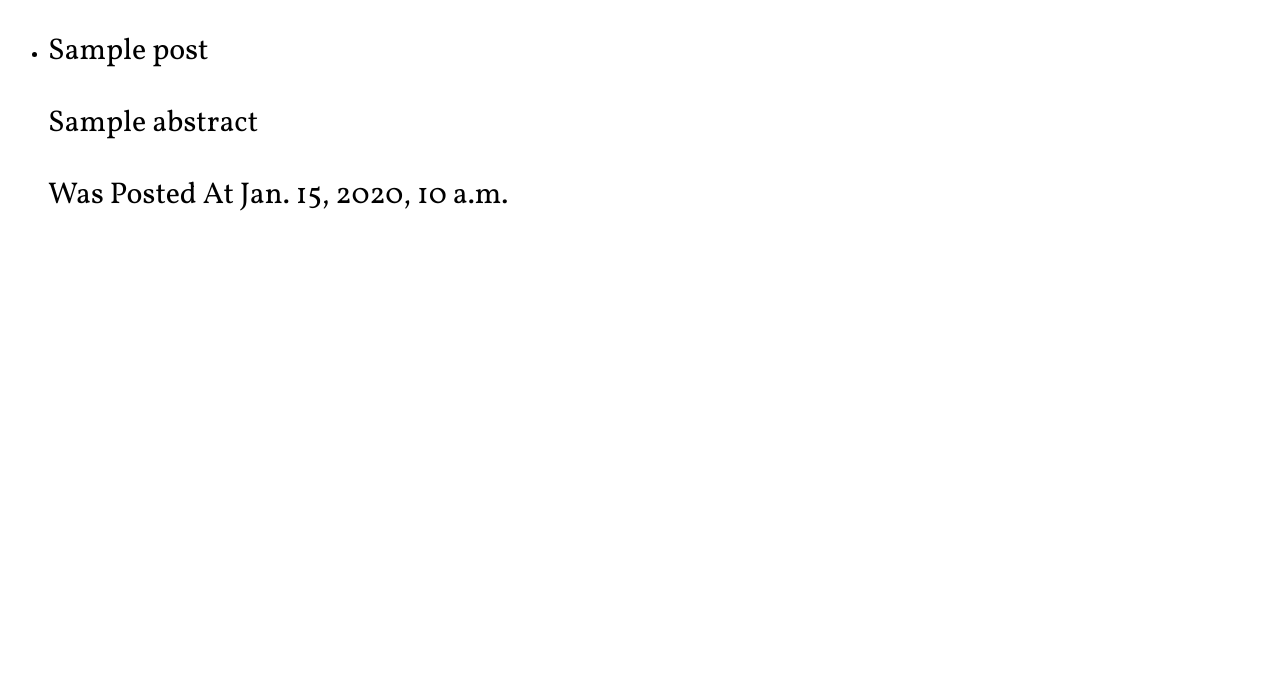
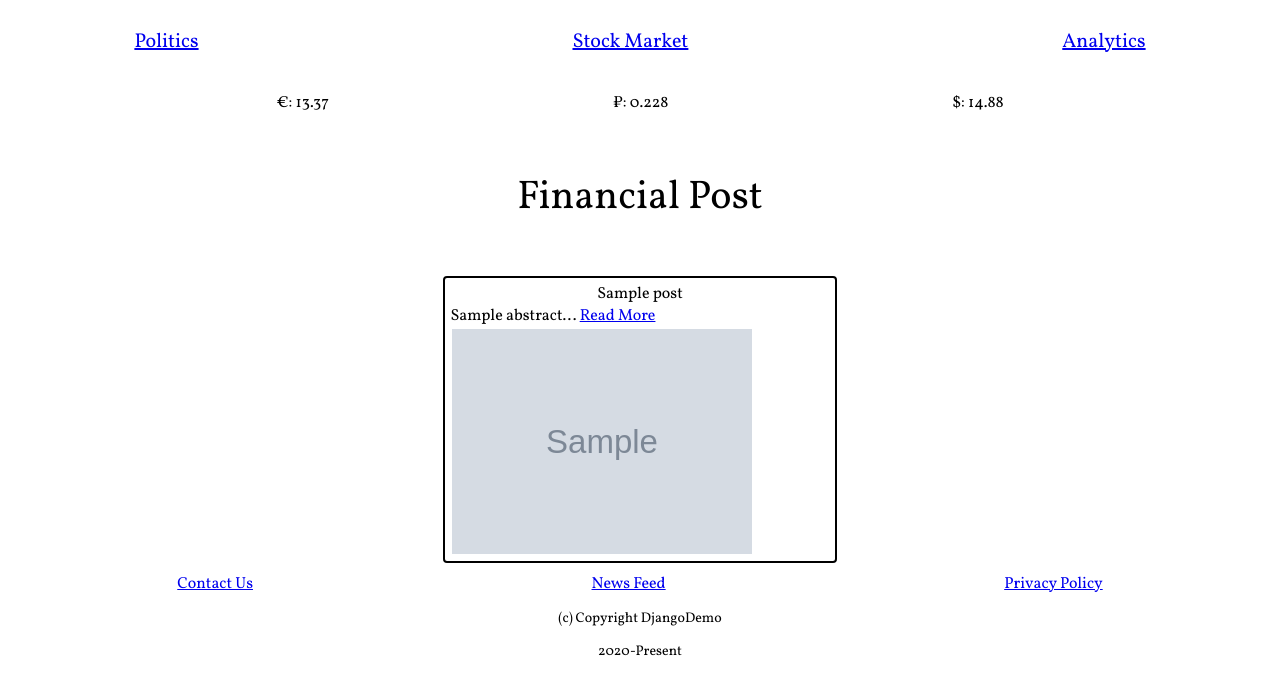
Before and after one commit to cryingwhitecat/djangodemo, a Django app: template djangodemo/nserver/templates/nserver/index.html in a window 1280 px wide. Shown: the top 695 px of the page. Run offline with Django 3.2, Linux system fonts and the light colour scheme; the template is opened without the code that fills it: most values are stand-ins (such as "Sample title", 1, 10 or a date in 2020); grey boxes marked "Sample" are stand-in pictures.

Commit message:
frontend added

```diff
--- a/djangodemo/djangodemo/urls.py
+++ b/djangodemo/djangodemo/urls.py
@@ -19,11 +19,7 @@ from django.urls import include,path
 from rest_framework import routers
 from nserver import views
 
-router = routers.DefaultRouter()
-router.register(r'posts', views.PostViewSet)
-
 urlpatterns = [
-    path('', include(router.urls)),
     url(r'^admin/', admin.site.urls),
     url(r'',include('nserver.urls')),
     url(r'posts/', views.PostList.as_view()),
--- a/djangodemo/nserver/models.py
+++ b/djangodemo/nserver/models.py
@@ -2,17 +2,20 @@ from django.db import models
 from django.utils import timezone
 # Create your models here.
 class Post(models.Model):
+
     Title = models.CharField(default="Cool Title",max_length=100)
     Abstract = models.CharField(default="Some Abstract",max_length=200)
     FullText = models.CharField("FullText",default='',max_length=1000)
     ImageUrl = models.CharField(default="#",max_length=100)
     PublishDate = models.DateTimeField('PublishDate',default=timezone.now())
+
     #endpoint to refer to the specific post, defaults to lowercase Title
     UrlTitle=models.CharField(max_length=100,primary_key=True,default = '')
+
     def __str__(self):
         return self.Title + ', was published at ' + str(self.PublishDate) + \
             ' API url: ' + self.UrlTitle
+
     def save(self, *args, **kwargs):
         self.UrlTitle ='_'.join(self.Title.lower().split(' '))
-        print(self.UrlTitle)
         super().save(*args, **kwargs)
--- a/djangodemo/nserver/static/nserver/style.css
+++ b/djangodemo/nserver/static/nserver/style.css
@@ -1,5 +1,95 @@
-p
+.header-container
 {
-    font-family: 'Vollkorn', bold;
-    font-size: 30px;
+
+    font-size: 16px;
 }
+.page-title
+{
+
+    font-size: 40px;
+    text-align:center;
+}
+/* .img-abstract-container
+{
+    display: flex;
+    flex-direction: row;
+
+} */
+.news-title
+{
+    text-align: center;
+}
+.news-block
+{
+    /* display: flex; */
+    border-radius: 4px;
+    border-width: 2px;
+    border-style:solid;
+    border-color: black;
+    margin: 10px;
+    padding: 5px;
+    max-width: 30%;
+    overflow: auto;
+}
+main
+{
+    justify-content: center;
+}
+.news-container
+{
+    display: flex;
+    flex-direction: row;
+    justify-content: center;
+}
+
+.header-container
+{
+    display: flex;
+    margin: 0% 10% 0% 10%;
+    flex-direction: column;
+    font-family: 'Vollkorn';
+    font-size: 16px;
+}
+.top-buttons-container
+{
+    font-size: 20px;
+    display: flex;
+    flex-direction: row;
+    justify-content: space-between;
+}
+.money-container
+{
+    display: flex;
+    flex-direction: row;
+    justify-content: space-around;
+    font-size: 16px;
+}
+.footer-buttons
+{
+    display: flex;
+    flex-direction: row;
+    justify-content: space-around;
+}
+.copyright
+{
+    text-align: center;
+    font-size: 14px;
+}
+img
+{
+    float: left;
+    max-width: 300px;
+    max-height: 300px;
+    padding: 2px;
+}
+.clickable
+{
+    padding: 2px;
+    border-style: solid;
+    border-radius: 4px;
+    border-color: black;
+}
+body
+{
+    font-family: 'Vollkorn';
+}
--- a/djangodemo/nserver/templates/nserver/index.html
+++ b/djangodemo/nserver/templates/nserver/index.html
@@ -4,21 +4,50 @@
         {% load static %}
         <meta charset="utf8"/>
         <link href="https://fonts.googleapis.com/css?family=Vollkorn&display=swap" rel="stylesheet">
+        <link href="https://fonts.googleapis.com/css?family=Oswald&display=swap" rel="stylesheet">
         <link rel="stylesheet" type="text/css" href="{% static 'nserver/style.css' %}">
     </head>
     <body>
+        <header class="header-container">
+            <div class="top-buttons-container">
+                <p class="politics"><a href="#">Politics</a></p>
+                <p class="stock"><a href="#">Stock Market</a></p>
+                <p class="analytics"><a href="#">Analytics</a></p>
+            </div>
+            <div class="money-container">
+                <p class="euro">€: 13.37</p>
+                <p class="rubble">₽: 0.228</p>
+                <p class="dollar">$: 14.88</p>
+            </div>
+        </header>
+        <main >
+            <p class="page-title">Financial Post</p>
+            <div class= "news-container">
                 {% if latest_posts %}
-            <ul>
                     {% for post in latest_posts %}
-                    <li>
-                        <p>{{ post.Title }}</p>
-                        <p>{{ post.Abstract }}</p>
-                        <p>Was Posted At {{ post.PublishDate }}</p>
-                    </li>
+                        <div class="news-block">
+                            <div class="news-title">{{ post.Title }}</div>
+                            <div>
+                                {{ post.Abstract }}...
+                                <a  href="#">Read More</a>
+                                <img class="news-image" src="{{post.ImageUrl}}"/>
+
+                            </div>
+                        </div>
                     {%endfor%}
-            </ul>
                 {% else %}
                     <p>No Posts are avaliable</p>
                 {% endif %}
+            </div>
+        </main>
+        <footer>
+            <div class="footer-buttons">
+                <a href="#">Contact Us</a>
+                <a href="#" >News Feed</a>
+                <a href="#" >Privacy Policy</a>
+            </div>
+            <p class="copyright">(c) Copyright DjangoDemo</p>
+            <p class="copyright" >2020-Present</p>
+        </footer>
     </body>
 </html>
```
Also changed, not shown: djangodemo/db.sqlite3 (deleted), 1 other file. Lines whose indentation alone changed are shown as unchanged.
